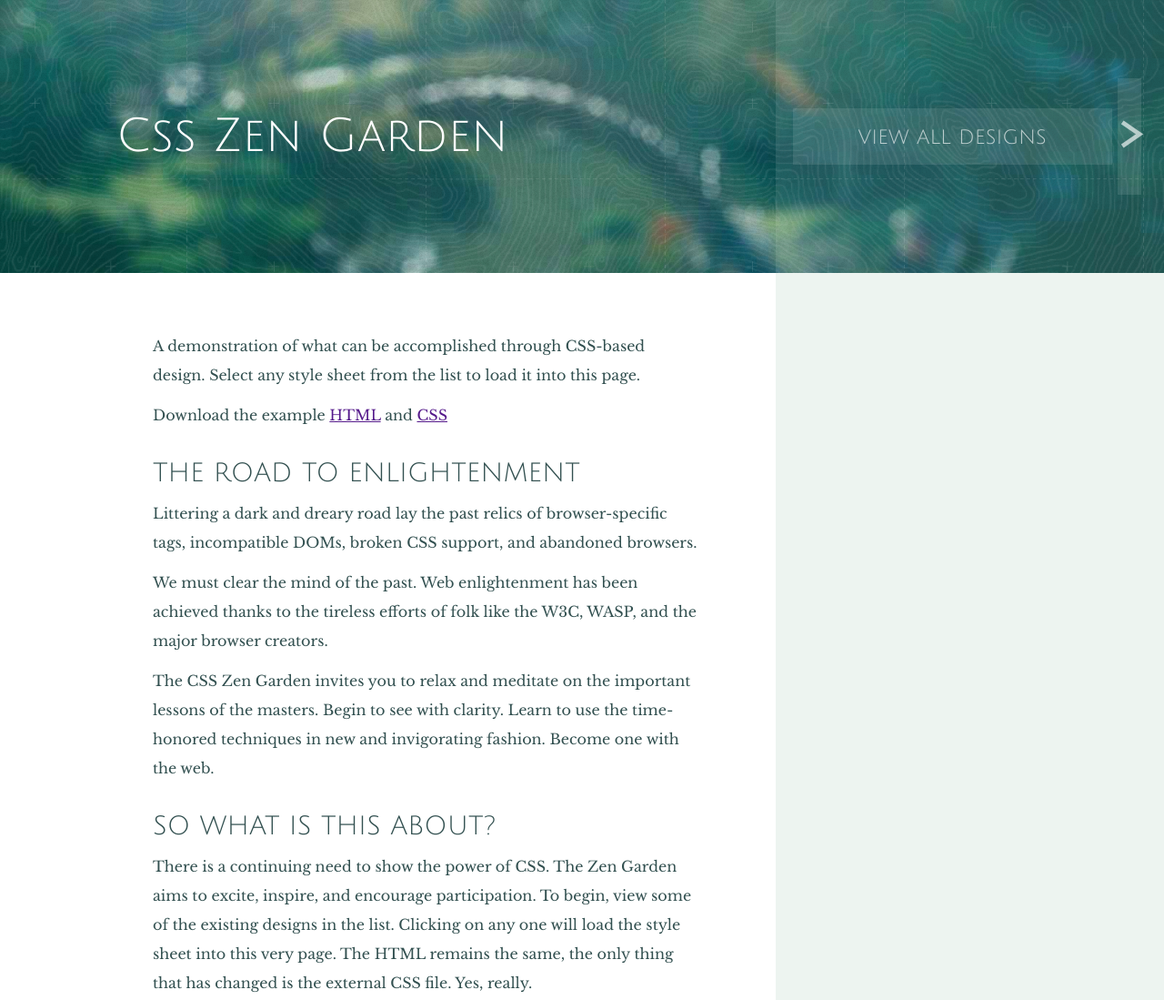
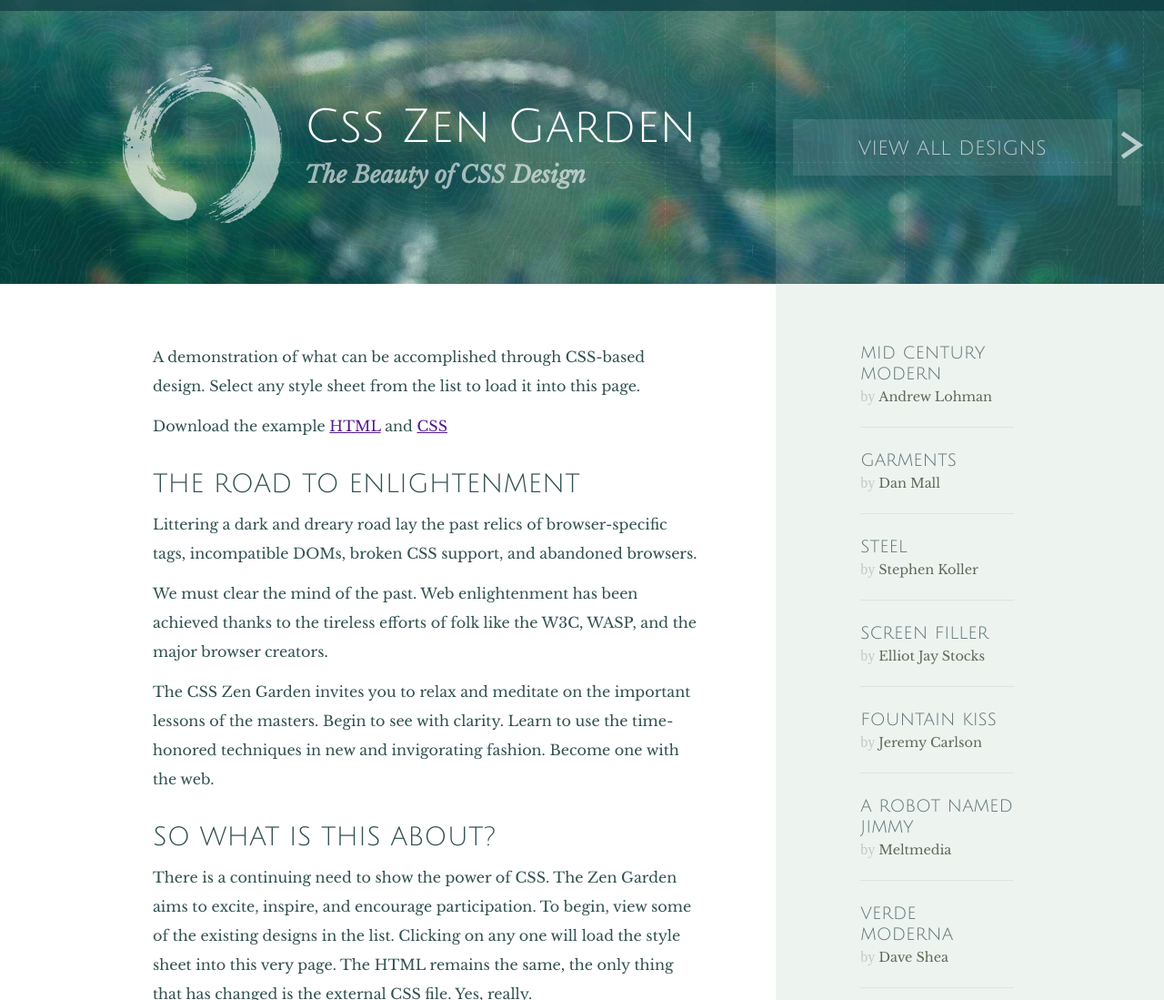
Before and after one commit to Domniea/level-2, a plain HTML site: page projects/zen-garden/index.html in a window 1280 px wide. Shown: the top 1099 px of the page at 91% size. Drawn offline with Linux system fonts and the light colour scheme.

Commit message:
Zen Garden Mains Done

```diff
--- a/projects/zen-garden/index.html
+++ b/projects/zen-garden/index.html
@@ -16,6 +16,7 @@
             <div id="headerLeft">
                 <header id="header">
                     <h1>css zen garden</h1>
+                    <h2>The Beauty of CSS Design</h2>
                 </header>
             </div>
 
@@ -131,11 +132,63 @@
             </div>
 
             <div id="navTop">
-
+                <ul>
+                    <li>
+                        <a href="">mid century modern</a>
+                        by
+                        <a href="">Andrew Lohman</a>
+                    </li>
+                    <li>
+                        <a href="">garments</a>
+                        by
+                        <a href="">Dan Mall</a>
+                    </li>
+                    <li>
+                        <a href="">steel</a>
+                        by
+                        <a href="">Stephen Koller</a>
+                    </li>
+                    <li>
+                        <a href="">screen filler</a>
+                        by
+                        <a href="">Elliot Jay Stocks</a>
+                    </li>
+                    <li>
+                        <a href="">fountain kiss</a>
+                        by
+                        <a href="">Jeremy Carlson</a>
+                    </li>
+                    <li>
+                        <a href="">a robot named jimmy</a>
+                        by
+                        <a href="">Meltmedia</a>
+                    </li>
+                    <li>
+                        <a href="">verde moderna</a>
+                        by
+                        <a href="">Dave Shea</a>
+                    </li>
+                </ul>
             </div>
 
             <div id="navMiddle">
-
+                <ul>
+                    <li>
+                        <a href=""></a>
+                    </li>
+                    <li>
+                        <a href=""></a>
+                    </li>
+                    <li>
+                        <a href=""></a>
+                    </li>
+                    <li>
+                        <a href=""></a>
+                    </li>
+                    <li>
+                        <a href=""></a>
+                    </li>
+                </ul>
             </div>
 
             <div id="navBottom">
--- a/projects/zen-garden/style.css
+++ b/projects/zen-garden/style.css
@@ -15,6 +15,11 @@
     src: url(LibreBaskerville-Regular.ttf);
 }
 
+@font-face {
+    font-family: libre_baskerville_italic;
+    src: url(LibreBaskerville-Italic.ttf);
+}
+
 #gridContainer {
     display: grid;
     grid-template-columns: repeat(6, 1fr);
@@ -27,16 +32,16 @@
     font-family: julius_sans_one;
     color: white;
 
-    background-image: url(contours-opaque.png), url(noise.png), url(gridlines.png), url(huntington.jpg);
+    border-top: solid 12px rgba(19, 67, 71, 0.8);
+    background-image: url(contours@2x.png), url(noise.png), url(gridlines.png), url(huntington.jpg);
     background-repeat: repeat repeat repeat none;
     background-size: 50% auto, auto , auto, cover;
-    /* background-size: 100%; */
 
     display: flex;
     justify-content: left;
     align-items: center;
-
-    padding: 0 10%;
+    background-position-y: -30px;
+    background-position-x: bottom;
 
 }
 
@@ -44,11 +49,12 @@
     background-color: #ffffff1A;
     grid-column: 5 / 7;
     grid-row: 1 / 2;
-    z-index: 20;
+    z-index: 5;
     height: 300px;
     font-family: julius_sans_one;
     color: #ffffffA6;
 
+    margin-top: 12px;
     display: flex;
     justify-content: center;
     align-items: center;
@@ -100,6 +106,7 @@
     grid-column: 5 / 7;
     grid-row: 2 / 3;
     height: 900px;
+    display: inline-block;
 }
 
 #navMiddle {
@@ -177,6 +184,28 @@
     height: 2em;
 }
 
+#headerLeft::before {
+    content: "";
+    background-image: url(enso.svg);
+    background-repeat: none;
+    height: 175px;
+    width: 175px;
+    background-size: 100%;
+    display: inline-block;
+    margin-left: 135px;
+    margin-top: -10px;
+}
+
+#header {
+    display: flex;
+    flex-direction: column;
+    justify-items: left;
+    margin-top: 30px;
+    margin-left: 20%;
+    vertical-align: middle;
+    margin-left: 25px;
+}
+
 #requirements > h3 {
     padding: 0 84px 0 168px;
 }
@@ -190,6 +219,41 @@
     padding: 16px 84px 64px 168px;
 }
 
+#navTop ul {
+    list-style: none;
+    font-family: libra_baskerville-italic;
+    color: #C0CAC3;
+}
+
+ul {
+    padding: 0px;
+    margin: 40px 0 0 10px;
+}
+
+li {
+    padding: 24px 0;
+    margin: 0 165px 0 83px;
+    border-bottom: #dde3df solid;
+    border-width: 1px;
+}
+
+#navTop a {
+    font-family: julius_sans_one;
+    color: #607476;
+    font-size: 1.3em;
+    text-decoration: none;
+    display: block;
+    margin: 0 0 5px;
+}
+
+#navTop a:nth-child(2){
+    display: inline-block;
+    font-family: libre_baskerville_reg;
+    color: #616857;
+    font-size: .9em;
+    margin: 0;
+}
+
 p {
     margin: 12px 0 0;
     line-height: 2;
@@ -200,6 +264,15 @@
     font-size: 3.2em;
     text-transform: capitalize;
     font-weight: lighter;
+    margin-top: -13px;
+    margin-bottom: -13px;
+}
+
+h2 {
+    font-family: libre_baskerville_italic;
+    font-style: italic;
+    font-size: 1.6em;
+    color: rgba(255,255,255,0.6);
 }
 
 h3 {
```
